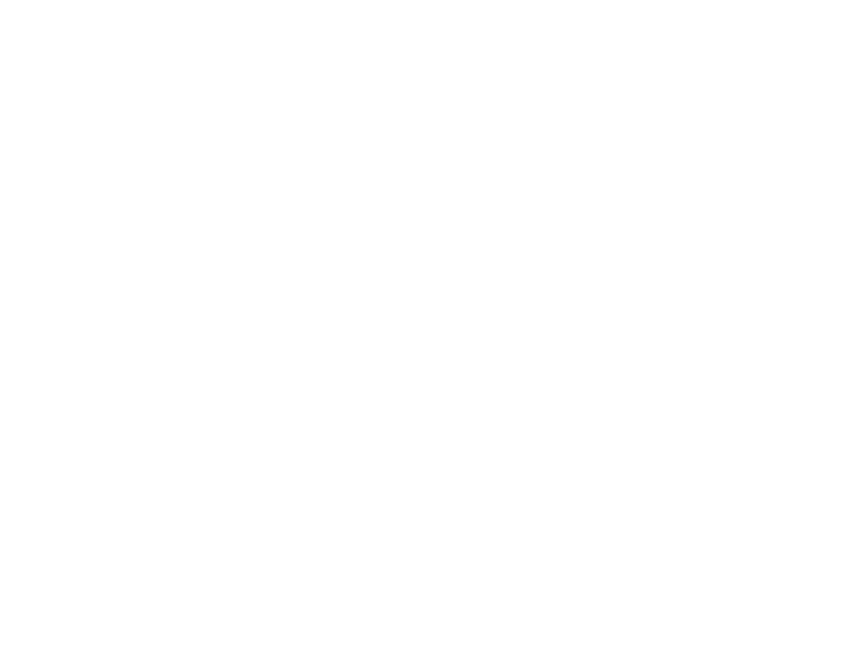
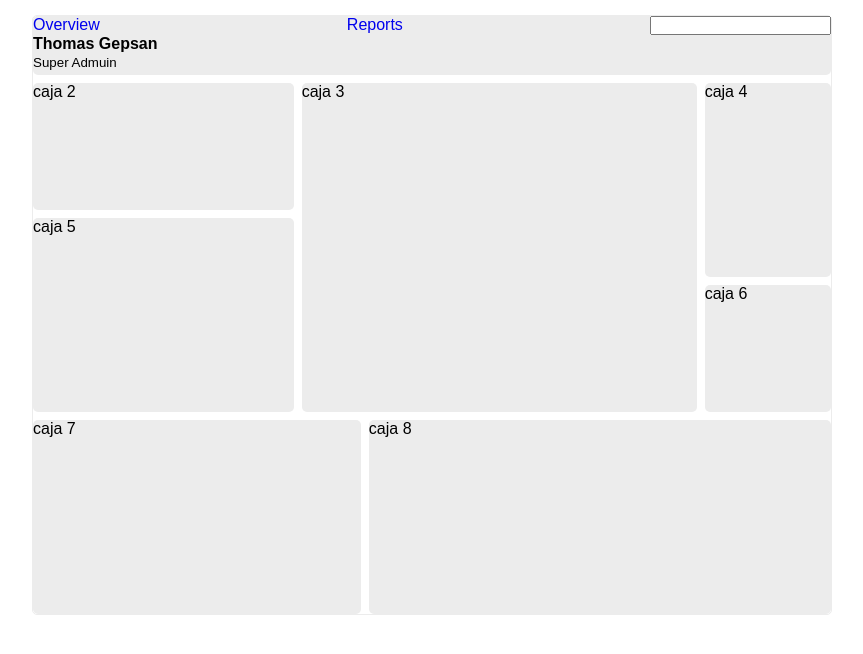
Before and after one commit to SantMu123/GridBasico, a plain HTML site: page index.html in a window 1280 px wide. Shown: the whole page, without its empty margins (208-1071 px from the left). Drawn offline with Linux system fonts and the light colour scheme.

Commit message:
feat: :lipstick: Configuración inicial con Grid

```diff
--- a/CSS/style.css
+++ b/CSS/style.css
@@ -1 +1,119 @@
 @import url(variables.css);
+
+*{
+    margin: 0;
+    padding: 0;
+    font-family:sans-serif;
+    box-sizing: border-box;
+}
+body{
+    background: var(--collor-primary);
+}
+.container{
+    display:grid;
+    grid-template-columns: repeat(12, 1fr);
+    grid-template-rows: repeat(9, 1fr);
+    grid-gap:8px;
+    grid-template-areas:
+        "menu menu menu menu menu menu menu menu menu menu menu menu"
+        "notification notification notification notification sales sales sales sales sales sales balance balance"
+        "notification notification notification notification sales sales sales sales sales sales balance balance"
+        "week week week week sales sales sales sales sales sales balance balance"
+        "week week week week sales sales sales sales sales sales devs devs"
+        "week week week week sales sales sales sales sales sales devs devs"
+        "products products products products products timeline timeline timeline timeline timeline timeline timeline"
+        "products products products products products timeline timeline timeline timeline timeline timeline timeline"
+        "products products products products products timeline timeline timeline timeline timeline timeline timeline"
+        ;
+
+    /* grid-auto-rows: 1fr; coloca las que sobran con la medida */
+
+    width: 800px;
+    height: 600px;
+    border: 1px solid var(--color-primary);
+    margin: 15px auto;
+    background: var(--color-secundary);
+    border-radius: 5px;
+    /* box-shadow: var(--color-shadow); */
+}
+.container div{
+    background: var(--color-primary);
+    border-radius: 5px;
+}
+
+.item_1{
+    background: red;
+    grid-area: menu;
+}
+.item1 div{
+    width: 45%;
+    display: inline-block;
+    background: darkcyan;
+}
+.item_1__menu ul li{
+    display: inline-block;
+    margin: 0 15px;
+}
+
+.item_1__menu ul{
+    text-align: center;
+}
+.item_1 div ul{
+    display: flex;
+    flex-direction: row;
+    justify-content: space-between;
+}
+.item_1 div ul li{
+    list-style: none;
+}
+.item_1 div ul li a{
+    text-decoration: none;
+}
+.item_2{
+    background: blue;
+    grid-area: notification;
+}
+.item_3{
+    background: orange;
+    grid-area: sales;
+}
+.item_4{
+    background: violet;
+    grid-area: balance;
+}
+.item_5{
+    background: salmon;
+    grid-area: week;
+}
+.item_6{
+    background: darkcyan;
+    grid-area: devs;
+}
+.item_7{
+    background: hotpink;
+    grid-area: products;
+}
+.item_8{
+    background: goldenrod;
+    grid-area: timeline;
+}
+@media (width < 600px){
+    .container{
+        width: 100%;
+        margin: 0;
+        padding: 0 10px;
+        grid-template-columns: repeat(2, 1fr);
+        grid-template-areas:
+        "menu menu"
+        "sales balance"
+        "week week"
+        "devs devs"
+        "products products"
+        "notification notification"
+        "timeline timeline"
+        ;
+    }
+    .container div{
+        border-radius: 0px;
+    }
+}
--- a/CSS/variables.css
+++ b/CSS/variables.css
@@ -1,12 +1,10 @@
 :root{
-    --color-primary: #e58f00;
-    --color-secundary: #17171e;
-    --color-ternario: #323239;
-    --color-font: #fff;
-    --color-baner: rgb(50,50,57,0.97);
-    --heigh-logo: 100px;
-    --width-logo: 85px;
+    --color-primary: #ececec;
+    --color-secundary: #fff;
+    --color-shadow: 3px 3px 5px rgba(0,0,0,0.122);
+    --color-font: #00000
 }
+
 
 /* Fuente Click Aqui : https://fonts.google.com/specimen/Roboto+Slab?preview.text=Contact%20Us%20For&query=%5BAachen */
 /* Iconos Click Aqui: https://boxicons.com/ */
--- a/index.html
+++ b/index.html
@@ -7,6 +7,32 @@
     <title>Document</title>
 </head>
 <body>
+    <div class = "container">
+        <div class="item_1">
+            <div class="item_1__usuario">
+                <ul>
+                    <li><a href="#">Overview</a></li>
+                    <li><a href="#">Reports</a></li>
+                    <li>
+                        <input type = "search">
+                    </li>
+                </ul>
+            </div>
+            <div class="item_1__perfil">
 
+            </div>
+            <div>
+                <h4>Thomas Gepsan</h4>
+                <small>Super Admuin</small>
+            </div>
+        </div>
+        <div class="item_2">caja 2</div>
+        <div class="item_3">caja 3</div>
+        <div class="item_4">caja 4</div>
+        <div class="item_5">caja 5</div>
+        <div class="item_6">caja 6</div>
+        <div class="item_7">caja 7</div>
+        <div class="item_8">caja 8</div>
+    </div>
 </body>
 </html>
```
Also changed, not shown: 1 other file.
